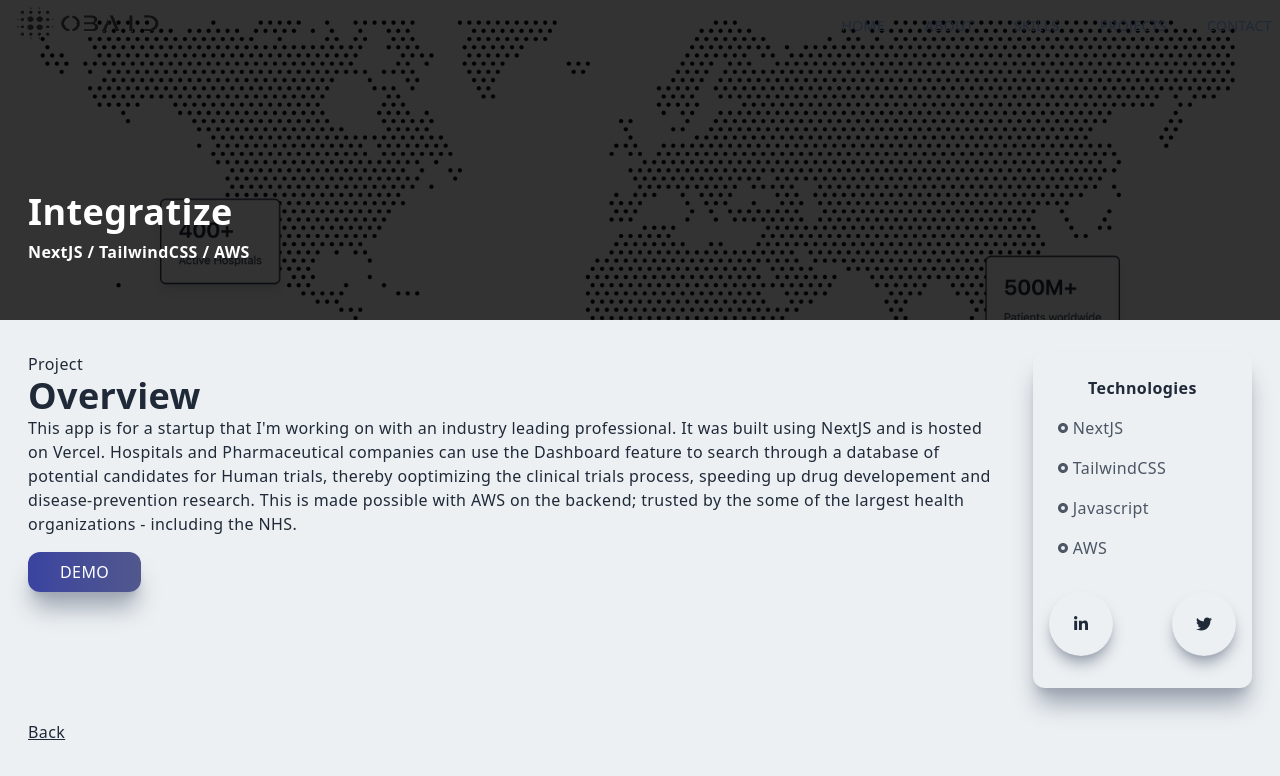
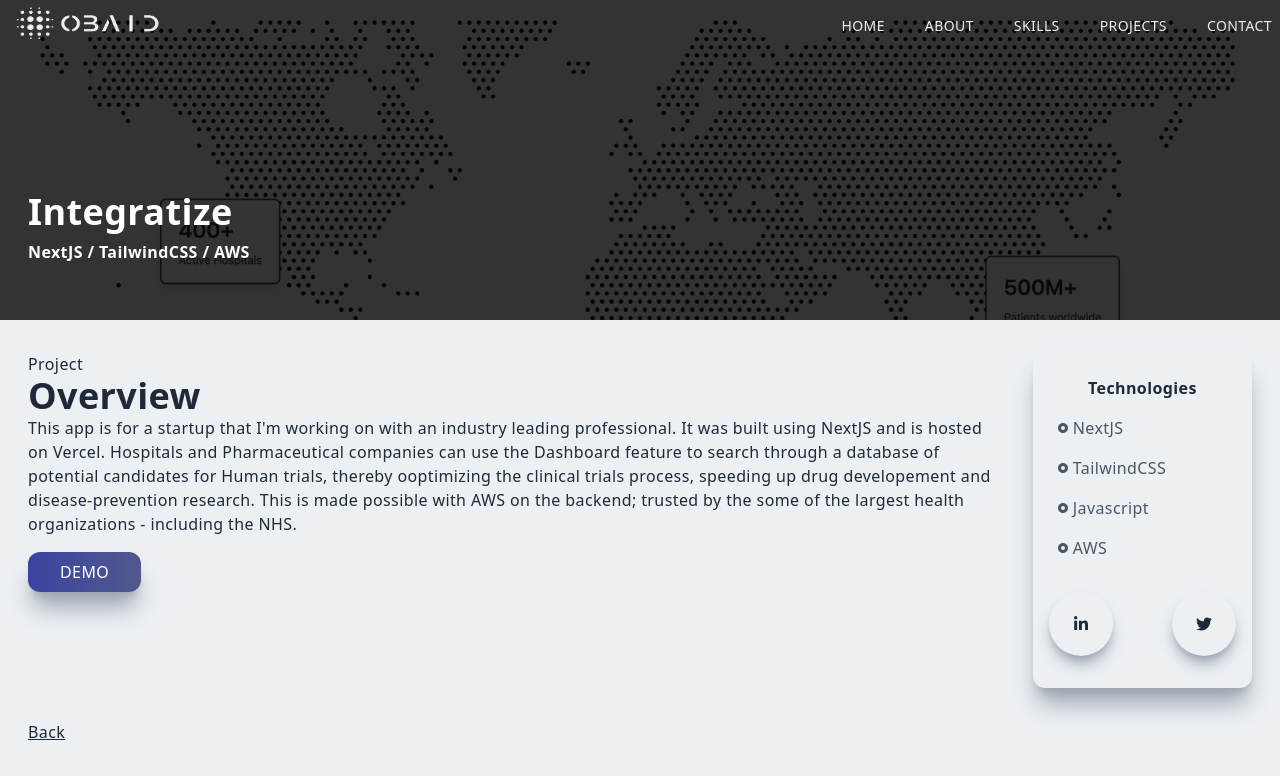
Before and after one commit to ObaidUr-Rahmaan/personal-website, a Next.js app: page /integratize in a window 1280 px wide. Shown: the top 776 px of the page. Built offline with nearby package versions, Linux system fonts and the light colour scheme.

Commit message:
Fix navbar issues

```diff
--- a/components/Navbar.js
+++ b/components/Navbar.js
@@ -11,6 +11,7 @@ const Navbar = () => {
   const [nav, setNav] = useState(false);
   const [shadow, setShadow] = useState(false);
   const [navBg, setNavBg] = useState("#ecf0f3");
+  const [linkColor, setLinkColor] = useState("#FFFFFF");
   const [logo, setLogo] = useState("/assets/navLogo-white.png");
   const router = useRouter();
 
@@ -25,9 +26,12 @@ const Navbar = () => {
 
   useEffect(() => {
     if (router.asPath === "/integratize" || router.asPath === "/lordsofchaos") {
+      setLogo("/assets/navLogo-black.png");
       setNavBg("transparent");
+      setLinkColor("#ecf0f3");
     } else {
       setNavBg("#ecf0f3");
+      setLinkColor("#1f2937");
     }
   }, [router]);
 
@@ -61,7 +65,7 @@ const Navbar = () => {
 
         {/* Main Navbar */}
         <div>
-          <ul className="hidden md:flex">
+          <ul style={{ color: `${linkColor}` }} className="hidden md:flex">
             <Link href="/">
               <li className="ml-10 text-sm uppercase hover:font-bold">Home</li>
             </Link>
@@ -84,6 +88,7 @@ const Navbar = () => {
               </li>
             </Link>
           </ul>
+          {/* TODO: Make this a white hamburger on mobile */}
           <div onClick={handleNav} className="cursor-pointer md:hidden">
             <AiOutlineMenu size={25} />
           </div>
```
